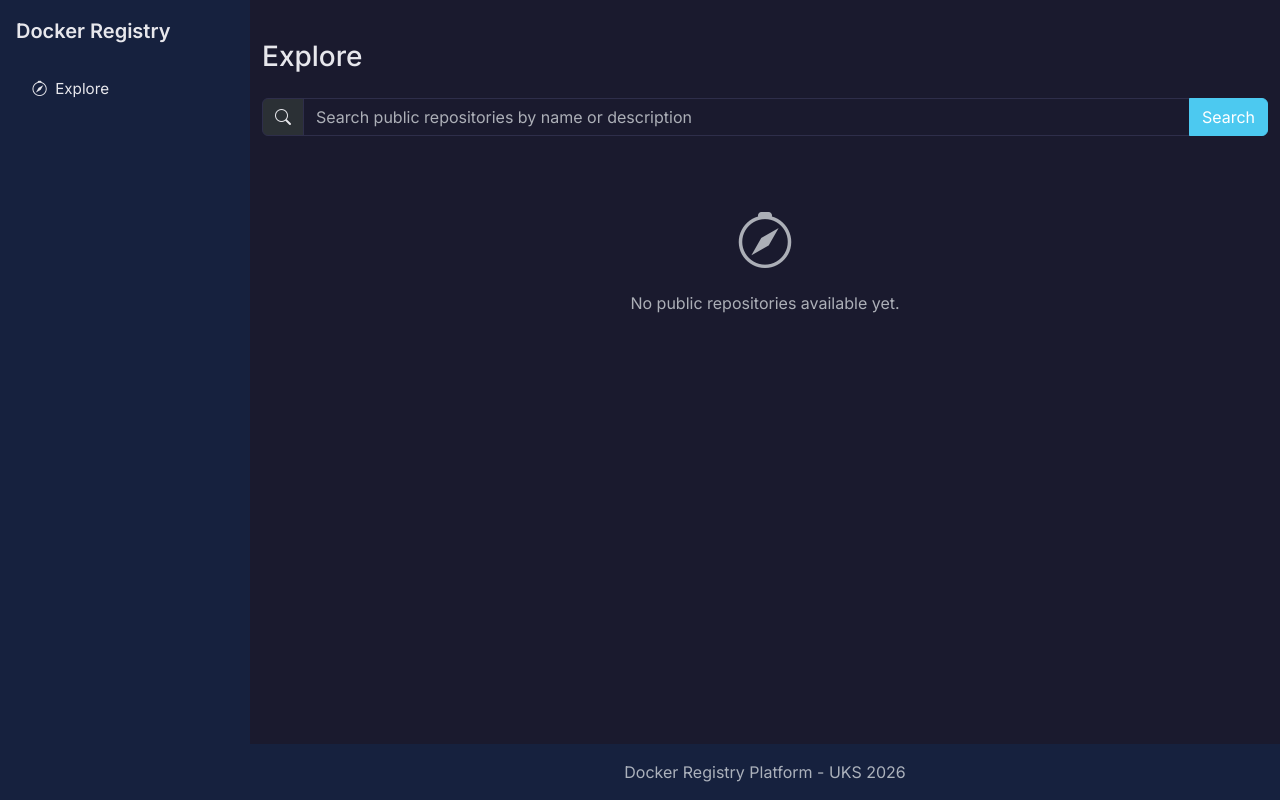
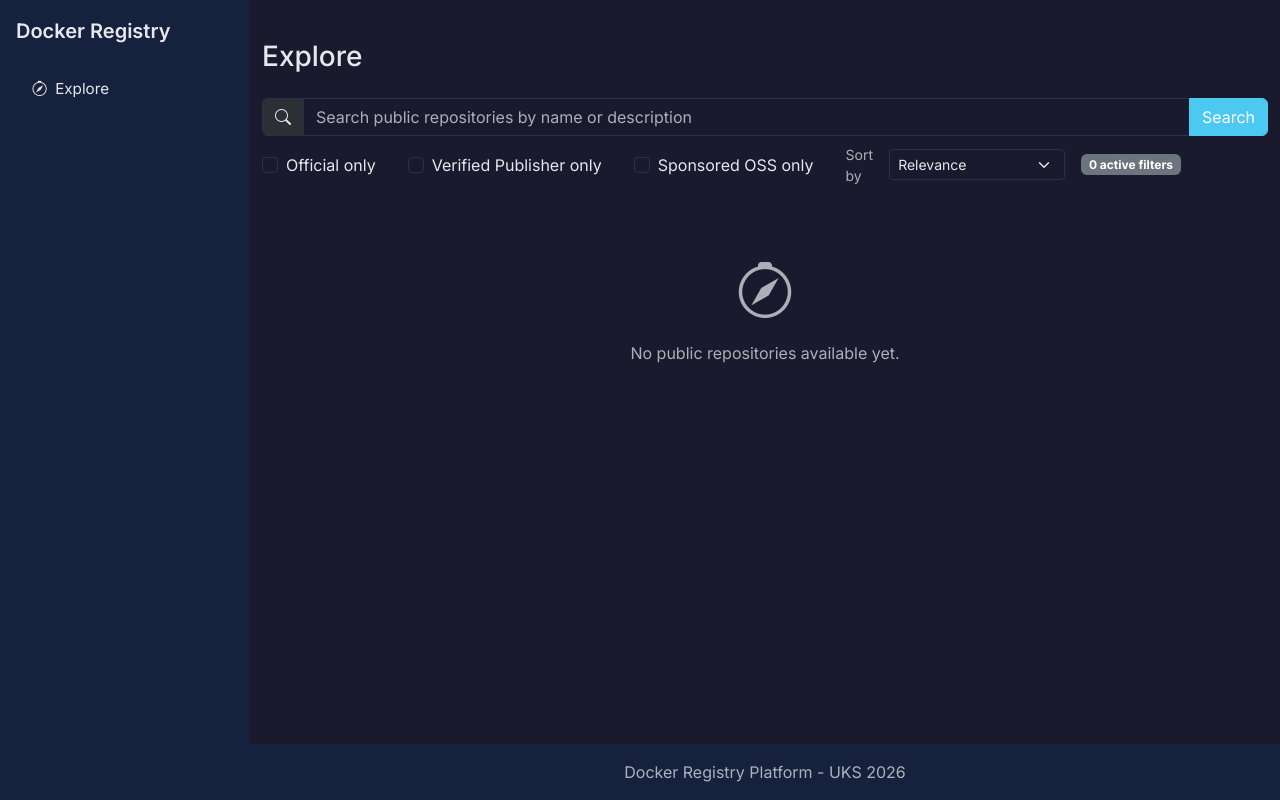
Before and after one commit to biljanamijic26/uks-2024, a Django app: page /explore/ in a window 1280 px wide. Run offline with Django 5.2, Linux system fonts and the light colour scheme; data that the repository does not hold is empty.

Commit message:
feat: add filtering and sorting to explore page

```diff
--- a/app/explore/views.py
+++ b/app/explore/views.py
@@ -6,9 +6,11 @@ from django.views.generic import ListView
 
 from repositories.models import Repository
 
+SORT_OPTIONS = ('relevance', 'updated', 'name_asc', 'name_desc')
+
 
 class ExploreListView(ListView):
-    """Lets anyone search public repositories, ranked by relevance to the search term."""
+    """Lets anyone search, filter, and sort public repositories."""
 
     model = Repository
     template_name = 'explore/explore.html'
@@ -16,8 +18,16 @@ class ExploreListView(ListView):
     paginate_by = 12
 
     def get_queryset(self):
-        queryset = Repository.objects.filter(visibility=Repository.Visibility.PUBLIC)
+        queryset = Repository.objects.filter(visibility=Repository.Visibility.PUBLIC).select_related('owner')
         query = self.request.GET.get('q', '').strip()
+        sort = self._get_sort()
+
+        if self.request.GET.get('official') == '1':
+            queryset = queryset.filter(is_official=True)
+        if self.request.GET.get('verified') == '1':
+            queryset = queryset.filter(owner__is_verified_publisher=True)
+        if self.request.GET.get('sponsored') == '1':
+            queryset = queryset.filter(owner__is_sponsored_oss=True)
 
         if query:
             queryset = queryset.filter(
@@ -28,13 +38,41 @@ class ExploreListView(ListView):
                     default=1,
                     output_field=IntegerField(),
                 ),
-            ).order_by('-is_official', 'relevance', '-updated_at')
+            )
+
+        if sort == 'updated':
+            queryset = queryset.order_by('-updated_at')
+        elif sort == 'name_asc':
+            queryset = queryset.order_by('name')
+        elif sort == 'name_desc':
+            queryset = queryset.order_by('-name')
+        elif query:
+            queryset = queryset.order_by('-is_official', 'relevance', '-updated_at')
         else:
             queryset = queryset.order_by('-is_official', '-updated_at')
 
         return queryset
 
+    def _get_sort(self):
+        sort = self.request.GET.get('sort', 'relevance')
+        return sort if sort in SORT_OPTIONS else 'relevance'
+
     def get_context_data(self, **kwargs):
         context = super().get_context_data(**kwargs)
+
+        filters = {
+            'official': self.request.GET.get('official') == '1',
+            'verified': self.request.GET.get('verified') == '1',
+            'sponsored': self.request.GET.get('sponsored') == '1',
+        }
+
+        querystring = self.request.GET.copy()
+        querystring.pop('page', None)
+
         context['query'] = self.request.GET.get('q', '')
+        context['sort'] = self._get_sort()
+        context['filters'] = filters
+        context['active_filter_count'] = sum(filters.values())
+        context['querystring'] = querystring.urlencode()
+
         return context
--- a/app/templates/explore/explore.html
+++ b/app/templates/explore/explore.html
@@ -18,11 +18,50 @@
 <h1 class="h3 mb-4">Explore</h1>
 
 <form method="get" id="explore-search-form" class="mb-4">
-    <div class="input-group">
+    <div class="input-group mb-2">
         <span class="input-group-text"><i class="bi bi-search"></i></span>
         <input type="text" name="q" value="{{ query }}" class="form-control" id="explore-search-input"
                placeholder="Search public repositories by name or description">
         <button type="submit" class="btn btn-primary">Search</button>
+    </div>
+    <div class="d-flex flex-wrap align-items-center gap-3">
+        <div class="form-check form-check-inline mb-0">
+            <input class="form-check-input" type="checkbox" name="official" value="1" id="filter-official"
+                   {% if filters.official %}checked{% endif %} onchange="this.form.requestSubmit()">
+            <label class="form-check-label" for="filter-official">Official only</label>
+        </div>
+        <div class="form-check form-check-inline mb-0">
+            <input class="form-check-input" type="checkbox" name="verified" value="1" id="filter-verified"
+                   {% if filters.verified %}checked{% endif %} onchange="this.form.requestSubmit()">
+            <label class="form-check-label" for="filter-verified">Verified Publisher only</label>
+        </div>
+        <div class="form-check form-check-inline mb-0">
+            <input class="form-check-input" type="checkbox" name="sponsored" value="1" id="filter-sponsored"
+                   {% if filters.sponsored %}checked{% endif %} onchange="this.form.requestSubmit()">
+            <label class="form-check-label" for="filter-sponsored">Sponsored OSS only</label>
+        </div>
+
+        <div class="d-flex align-items-center gap-2">
+            <label for="sort-select" class="small text-muted mb-0">Sort by</label>
+            <select name="sort" id="sort-select" class="form-select form-select-sm"
+                    onchange="this.form.requestSubmit()">
+                <option value="relevance" {% if sort == 'relevance' %}selected{% endif %}>Relevance</option>
+                <option value="updated" {% if sort == 'updated' %}selected{% endif %}>Recently Updated</option>
+                <option value="name_asc" {% if sort == 'name_asc' %}selected{% endif %}>Name (A-Z)</option>
+                <option value="name_desc" {% if sort == 'name_desc' %}selected{% endif %}>Name (Z-A)</option>
+            </select>
+        </div>
+
+        <span class="badge text-bg-secondary" id="active-filter-count">
+            {{ active_filter_count }} active filter{{ active_filter_count|pluralize }}
+        </span>
+
+        {% if active_filter_count %}
+        <a href="{% if query %}?q={{ query }}{% else %}{% url 'explore' %}{% endif %}"
+           id="clear-filters-link" class="btn btn-sm btn-outline-secondary">
+            <i class="bi bi-x-circle"></i> Clear filters
+        </a>
+        {% endif %}
     </div>
 </form>
 
@@ -63,7 +102,7 @@
     <ul class="pagination justify-content-center">
         {% if page_obj.has_previous %}
         <li class="page-item">
-            <a class="page-link" href="?q={{ query }}&page={{ page_obj.previous_page_number }}">Previous</a>
+            <a class="page-link" href="?{{ querystring }}&page={{ page_obj.previous_page_number }}">Previous</a>
         </li>
         {% endif %}
         <li class="page-item disabled">
@@ -71,7 +110,7 @@
         </li>
         {% if page_obj.has_next %}
         <li class="page-item">
-            <a class="page-link" href="?q={{ query }}&page={{ page_obj.next_page_number }}">Next</a>
+            <a class="page-link" href="?{{ querystring }}&page={{ page_obj.next_page_number }}">Next</a>
         </li>
         {% endif %}
     </ul>
@@ -83,6 +122,8 @@
     <i class="bi bi-compass display-4 text-muted"></i>
     {% if query %}
     <p class="text-muted mt-3 mb-0">No public repositories match "{{ query }}".</p>
+    {% elif active_filter_count %}
+    <p class="text-muted mt-3 mb-0">No public repositories match the selected filters.</p>
     {% else %}
     <p class="text-muted mt-3 mb-0">No public repositories available yet.</p>
     {% endif %}
```
Also changed, not shown: app/explore/tests.py (+128 -2 lines).
